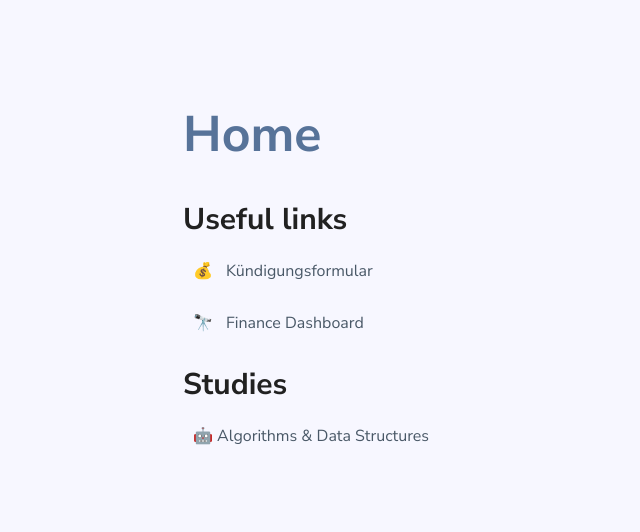
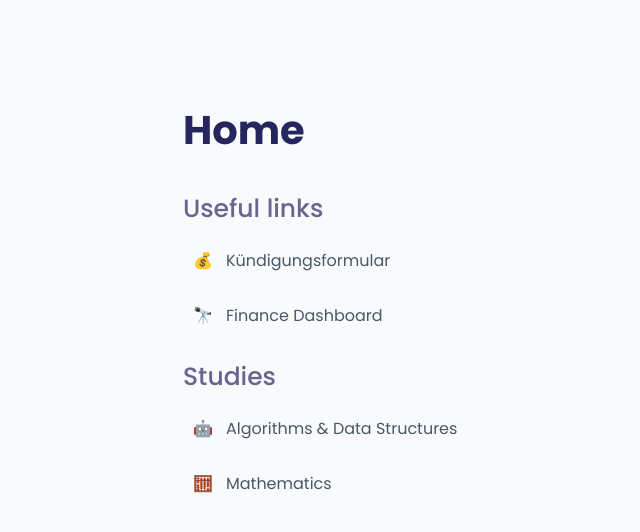
Before and after one commit to michaelheckmann/home-github-pages, a plain HTML site: page index.html in a window 1280 px wide. Shown: the whole page, without its empty margins (73-713 px from the left). Drawn offline with Linux system fonts and the light colour scheme.

Commit message:
new style

```diff
--- a/index.html
+++ b/index.html
@@ -6,7 +6,7 @@
     <title>Home</title>
     <link rel="stylesheet" href="style.css">
     <link rel="preconnect" href="https://fonts.gstatic.com">
-    <link href="https://fonts.googleapis.com/css2?family=Nunito+Sans:wght@400;700&display=swap" rel="stylesheet">
+    <link href="https://fonts.googleapis.com/css2?family=Poppins:wght@400;500;700&display=swap" rel="stylesheet">
     <link rel="apple-touch-icon" sizes="57x57" href="/apple-icon-57x57.png">
     <link rel="apple-touch-icon" sizes="60x60" href="/apple-icon-60x60.png">
     <link rel="apple-touch-icon" sizes="72x72" href="/apple-icon-72x72.png">
@@ -36,7 +36,8 @@
     </ul>
     <h2>Studies</h2>
     <ul>
-        <li><a href="AlgoDat.html" target="_blank">🤖 Algorithms & Data Structures</a></li>
+        <li><a href="AlgoDat.html" target="_blank"><span>🤖</span>Algorithms & Data Structures</a></li>
+        <li><a href="MFI3.html" target="_blank"><span>🧮</span>Mathematics</a></li>
     </ul>
 </div>
 </body>
--- a/style.css
+++ b/style.css
@@ -6,10 +6,13 @@
 --ghost-white: #f7f7ffff;
 --orange-red-crayola: #fe5f55ff;
 --black: #212121;
+--text-dark: #25265e;
+--text-light: rgba(37,38,94,0.7);
+--background: rgba(249,250,252,1);
 }
 
 html * {
-    font-family: 'Nunito Sans', sans-serif;
+    font-family: 'Poppins', sans-serif;
     margin: 0;
     padding: 0;
 }
@@ -20,8 +23,8 @@ body {
     box-sizing: border-box;
     justify-content: center;
     align-items: center;
-    background-color: var(--ghost-white);
-    color: var(--black);
+    background-color: var(--background);
+    color: var(--text-light);
 }
 
 .wrapper {
@@ -34,14 +37,15 @@ h1,h2 {
 }
 
 h1 {
-    font-size: 50px;
+    font-size: 40px;
     margin-top: 100px;
-    color: var(--blue-yonder);
+    color: var(--text-dark);
 }
 
 h2 {
-    font-size: 30px;
+    font-size: 25px;
     margin-top: 30px;
+    font-weight: 500;
 }
 
 ul {
```
